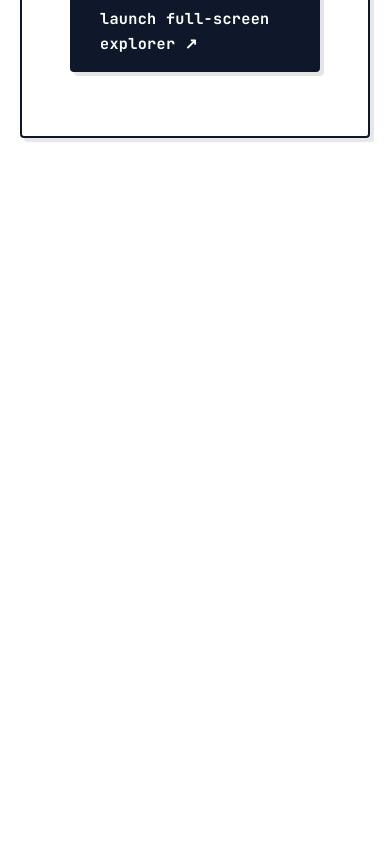
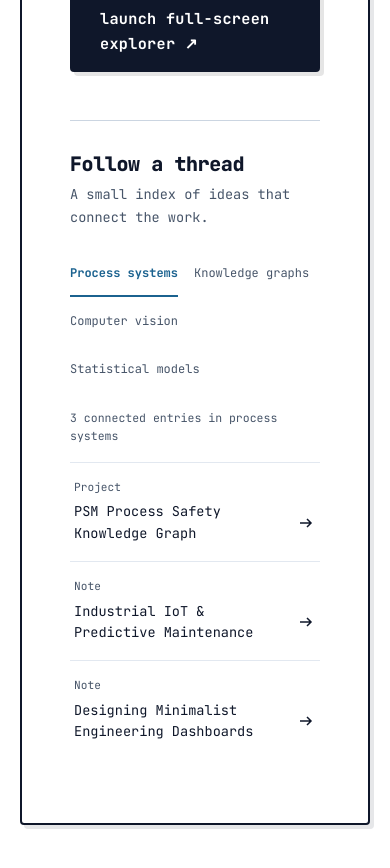
Before and after one commit to yuvipaloozie/personal-website, a Next.js app: page / in a window 390 px wide. Shown: the part 7201-8069 px from the top of the page. Before the commit the page ends 7467 px from the top, so only its background shows below. Built offline with nearby package versions, Linux system fonts and the light colour scheme.

Commit message:
Add research-thread discovery and related reading

```diff
--- a/src/app/globals.css
+++ b/src/app/globals.css
@@ -303,3 +303,37 @@ html { scroll-padding-top: 110px; }
   header, .print-action { display: none !important; }
   main { padding-top: 0 !important; }
 }
+
+/* Reading-list details use the existing ink-and-paper palette. */
+::selection { background: #d5e8f2; color: #0f172a; }
+.research-threads { position: relative; z-index: 1; margin-top: 3rem; padding-top: 2rem; border-top: 1px solid #cbd5e1; }
+.threads-heading h3 { font-size: 1.25rem; letter-spacing: -.02em; margin-bottom: .5rem; }
+.threads-heading p, .related-reading > p { font-size: .85rem; color: #475569; line-height: 1.7; }
+.thread-choices { display: flex; flex-wrap: wrap; gap: .5rem 1.25rem; margin-top: 1.5rem; }
+.thread-choices button { font: inherit; font-size: .8rem; min-height: 44px; padding: .6rem 0; border: 0; border-bottom: 2px solid transparent; color: #475569; background: transparent; cursor: pointer; }
+.thread-choices button:hover { color: var(--accent-color); border-bottom-color: #a9c8db; }
+.thread-choices button[aria-pressed="true"] { color: var(--accent-color); border-bottom-color: var(--accent-color); font-weight: 700; }
+.thread-status { font-size: .72rem; color: #475569; margin: 1rem 0; }
+.thread-entries, .related-reading ul { list-style: none; padding: 0; margin: 0; }
+.thread-entries { min-height: 190px; }
+.thread-entries li { border-top: 1px solid #e2e8f0; }
+.thread-entries a { display: grid; grid-template-columns: 64px minmax(0, 1fr) 20px; gap: 1rem; align-items: baseline; padding: 1rem .5rem; font-size: .85rem; color: var(--text-color); line-height: 1.6; }
+.thread-entries a:hover, .thread-entries a:focus-visible { background: #f3f8fb; color: var(--accent-color); text-decoration: none; }
+.thread-entries svg { width: 20px; height: 20px; align-self: center; }
+.entry-kind { color: #475569; font-size: .7rem; }
+.related-reading { margin: 3rem 0 0; padding-top: 2rem; border-top: 1px solid #cbd5e1; }
+.related-reading h2 { font-size: 1.3rem; letter-spacing: -.02em; margin-bottom: .5rem; }
+.related-reading ul { margin-top: 1.25rem; }
+.related-reading li { display: grid; grid-template-columns: 150px minmax(0, 1fr) 55px; align-items: baseline; gap: 1rem; padding: .9rem 0; border-bottom: 1px solid #e2e8f0; font-size: .85rem; line-height: 1.7; }
+.reading-connection { font-size: .7rem; color: #475569; }
+.related-reading li > .entry-kind { text-align: right; }
+.related-reading li > a { display: inline-flex; align-items: center; min-height: 44px; }
+@media (max-width: 600px) {
+  .thread-choices { gap: .25rem 1rem; }
+  .thread-choices button { font-size: .75rem; }
+  .thread-entries { min-height: 260px; }
+  .thread-entries a { grid-template-columns: minmax(0, 1fr) 20px; gap: .3rem .75rem; padding: 1rem .25rem; }
+  .thread-entries .entry-kind { grid-column: 1 / -1; }
+  .related-reading li { grid-template-columns: minmax(0, 1fr) auto; gap: .25rem 1rem; }
+  .reading-connection { grid-column: 1 / -1; }
+}
--- a/src/app/page.tsx
+++ b/src/app/page.tsx
@@ -3,6 +3,7 @@
 import { motion } from "framer-motion";
 import Link from "next/link";
 import Card from "@/components/Card";
+import ResearchThreads from "@/components/ResearchThreads";
 import AnimateIn from "@/components/AnimateIn";
 import { graphData } from "@/data/graphData";
 import { FaLinkedin, FaGithub } from "react-icons/fa";
@@ -356,6 +357,8 @@ export default function Home() {
               </Link>
             </div>
 
+            <ResearchThreads />
+
             {/* Decorative Blueprint Corner Accent */}
             <div style={{
               position: 'absolute',
--- a/src/app/projects/[slug]/page.tsx
+++ b/src/app/projects/[slug]/page.tsx
@@ -1,4 +1,5 @@
 import AnimateIn from "@/components/AnimateIn";
+import RelatedReading from "@/components/RelatedReading";
 import { graphData } from "@/data/graphData";
 import Link from "next/link";
 import { notFound } from "next/navigation";
@@ -88,6 +89,8 @@ export default async function ProjectPost({ params }: { params: Promise<{ slug:
             ))}
           </div>
 
+          <RelatedReading nodeId={node.id} />
+
           {tags && tags.length > 0 && (
             <div style={{ marginTop: '3rem', paddingTop: '2rem', borderTop: 'var(--card-border)' }}>
               <p style={{ fontSize: '0.8rem', textTransform: 'uppercase', letterSpacing: '0.1em', color: 'var(--text-muted)', marginBottom: '0.75rem', fontWeight: 700 }}>Technologies & Methodologies</p>
--- /dev/null
+++ b/src/components/RelatedReading.tsx
@@ -0,0 +1,22 @@
+import Link from "next/link";
+import { relatedReading } from "@/lib/researchConnections";
+
+export default function RelatedReading({ nodeId }: { nodeId: string }) {
+  const entries = relatedReading(nodeId);
+  if (!entries.length) return null;
+  return (
+    <aside className="related-reading" aria-labelledby="related-title">
+      <h2 id="related-title">In the margins</h2>
+      <p>Related projects and notes, connected by method.</p>
+      <ul>
+        {entries.map(({ node, method }) => (
+          <li key={node.id}>
+            <span className="reading-connection">{method}</span>
+            <Link href={node.details!.link!}>{node.details!.title}</Link>
+            <span className="entry-kind">{node.id.startsWith("b_") ? "Note" : "Project"}</span>
+          </li>
+        ))}
+      </ul>
+    </aside>
+  );
+}
--- /dev/null
+++ b/src/components/ResearchThreads.tsx
@@ -0,0 +1,39 @@
+"use client";
+
+import { useState } from "react";
+import Link from "next/link";
+import { entriesForThread, researchThreads } from "@/lib/researchConnections";
+
+export default function ResearchThreads() {
+  const [selected, setSelected] = useState(researchThreads[0]);
+  const entries = entriesForThread(selected.id);
+
+  return (
+    <section id="research-threads" className="research-threads" aria-labelledby="threads-title">
+      <div className="threads-heading">
+        <h3 id="threads-title">Follow a thread</h3>
+        <p>A small index of ideas that connect the work.</p>
+      </div>
+      <div className="thread-choices" role="group" aria-label="Choose a research thread">
+        {researchThreads.map(thread => (
+          <button key={thread.id} type="button" aria-pressed={thread.id === selected.id}
+            aria-controls="thread-entries" onClick={() => setSelected(thread)}>
+            {thread.label}
+          </button>
+        ))}
+      </div>
+      <p className="thread-status" role="status">{entries.length} connected {entries.length === 1 ? "entry" : "entries"} in {selected.label.toLowerCase()}</p>
+      <ul id="thread-entries" className="thread-entries" aria-label={`${selected.label} reading list`}>
+        {entries.map(node => (
+          <li key={node.id}>
+            <Link href={node.details!.link!}>
+              <span className="entry-kind">{node.id.startsWith("b_") ? "Note" : "Project"}</span>
+              <span>{node.details!.title}</span>
+              <svg aria-hidden="true" viewBox="0 0 20 20" fill="none"><path d="M4 10h11m-4-4 4 4-4 4" stroke="currentColor" strokeWidth="1.5" /></svg>
+            </Link>
+          </li>
+        ))}
+      </ul>
+    </section>
+  );
+}
--- /dev/null
+++ b/src/lib/researchConnections.ts
@@ -0,0 +1,46 @@
+import { graphData } from "@/data/graphData";
+
+export const researchThreads = [
+  { id: "s_auto", label: "Process systems" },
+  { id: "s_gnn", label: "Knowledge graphs" },
+  { id: "s_cv", label: "Computer vision" },
+  { id: "s_stats", label: "Statistical models" },
+];
+
+// The canvas library resolves link endpoints to objects while it runs.
+function endpointId(endpoint: string | { id: string }) {
+  return typeof endpoint === "string" ? endpoint : endpoint.id;
+}
+
+export function entriesForThread(threadId: string) {
+  const connected = new Set(
+    graphData.links
+      .filter(link => endpointId(link.source) === threadId)
+      .map(link => endpointId(link.target)),
+  );
+  return graphData.nodes.filter(node =>
+    connected.has(node.id) && node.details?.link &&
+    (node.id.startsWith("p_") || node.id.startsWith("b_")),
+  );
+}
+
+export function relatedReading(nodeId: string) {
+  const methods = graphData.links
+    .filter(link => endpointId(link.target) === nodeId &&
+      endpointId(link.source).startsWith("s_") && endpointId(link.source) !== "s_python")
+    .map(link => endpointId(link.source));
+  return graphData.nodes
+    .filter(node => node.id !== nodeId && node.details?.link &&
+      (node.id.startsWith("p_") || node.id.startsWith("b_")))
+    .map(node => ({ node, shared: methods.filter(method =>
+      graphData.links.some(link => endpointId(link.source) === method &&
+        endpointId(link.target) === node.id)) }))
+    .filter(entry => entry.shared.length > 0)
+    .sort((a, b) => b.shared.length - a.shared.length ||
+      Number(b.node.id.startsWith("b_")) - Number(a.node.id.startsWith("b_")))
+    .slice(0, 3)
+    .map(({ node, shared }) => ({
+      node,
+      method: graphData.nodes.find(candidate => candidate.id === shared[0])!.label,
+    }));
+}
```
